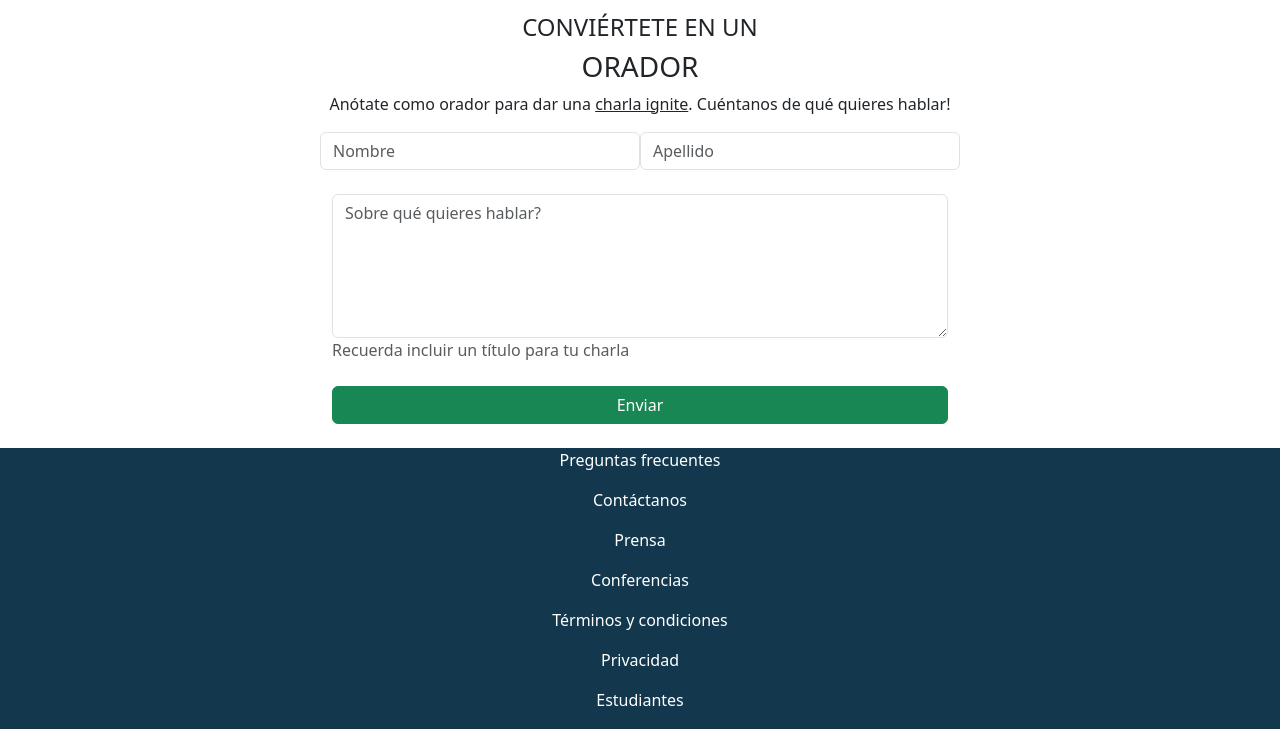
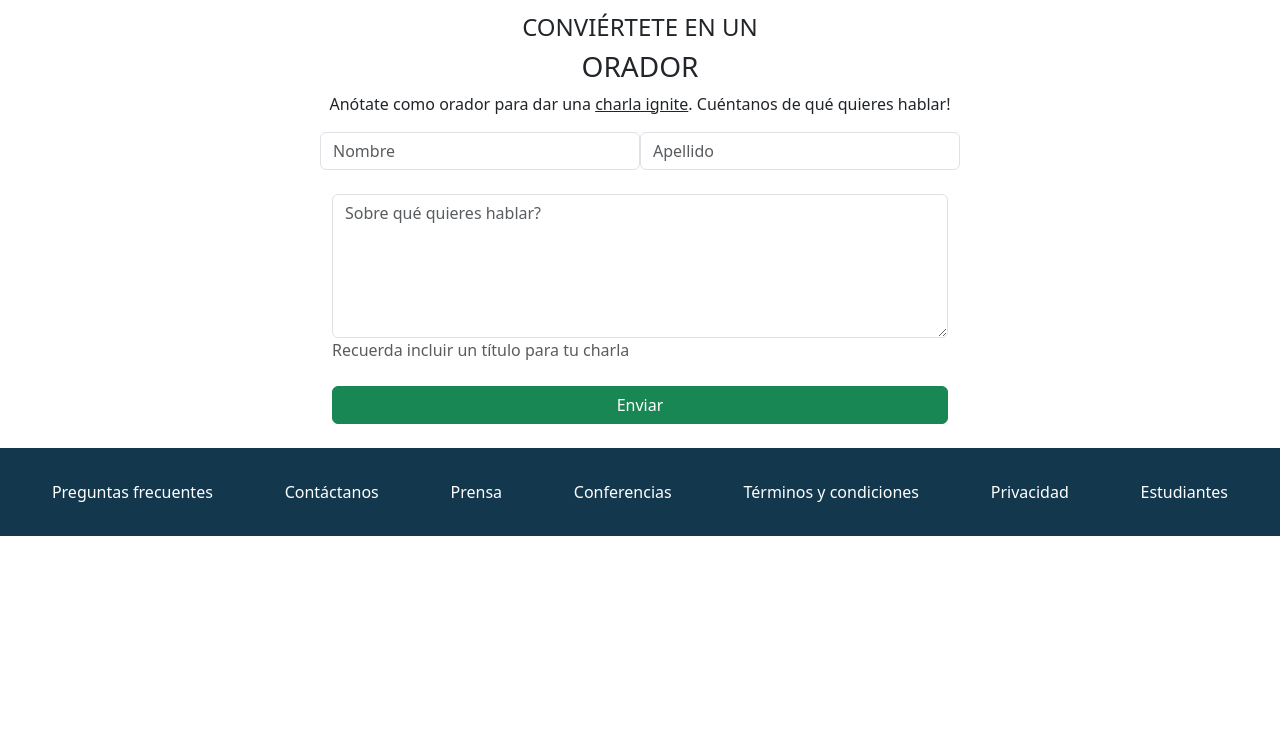
Before and after one commit to DjFernandoIslas/Presentacion, a plain HTML site: page integrador.html in a window 1280 px wide. Shown: the part 1961-2706 px from the top of the page. After the commit the page ends 2497 px from the top, so only its background shows below. Drawn offline with nearby package versions, Linux system fonts and the light colour scheme.

Commit message:
finished

```diff
--- a/integrador.html
+++ b/integrador.html
@@ -152,8 +152,8 @@
 </div>
 </section>
 <!-- seccion FOOTER -->
-<footer style="background-color: rgb(19, 55, 77);">
-  <div class="text-center">
+<footer style="background-color: rgb(19, 55, 77);" class="p-3">
+  <div class="text-center d-md-flex flex-md-wrap justify-content-md-center justify-content-md-around">
     <a class="d-block text-decoration-none text-white my-3" href="#">Preguntas frecuentes</a>
     <a class="d-block text-decoration-none text-white my-3" href="#">Contáctanos</a>
     <a class="d-block text-decoration-none text-white my-3" href="#">Prensa</a>
@@ -162,7 +162,6 @@
     <a class="d-block text-decoration-none text-white my-3" href="#">Privacidad</a>
     <a class="d-block text-decoration-none text-white my-3" href="#">Estudiantes</a>
   </div>
-  <hr color="rgb(19, 55, 77)">
 </footer>
 <script src="https://cdn.jsdelivr.net/npm/bootstrap@5.3.0-alpha3/dist/js/bootstrap.bundle.min.js" integrity="sha384-ENjdO4Dr2bkBIFxQpeoTz1HIcje39Wm4jDKdf19U8gI4ddQ3GYNS7NTKfAdVQSZe" crossorigin="anonymous"></script>
 </body>
```
